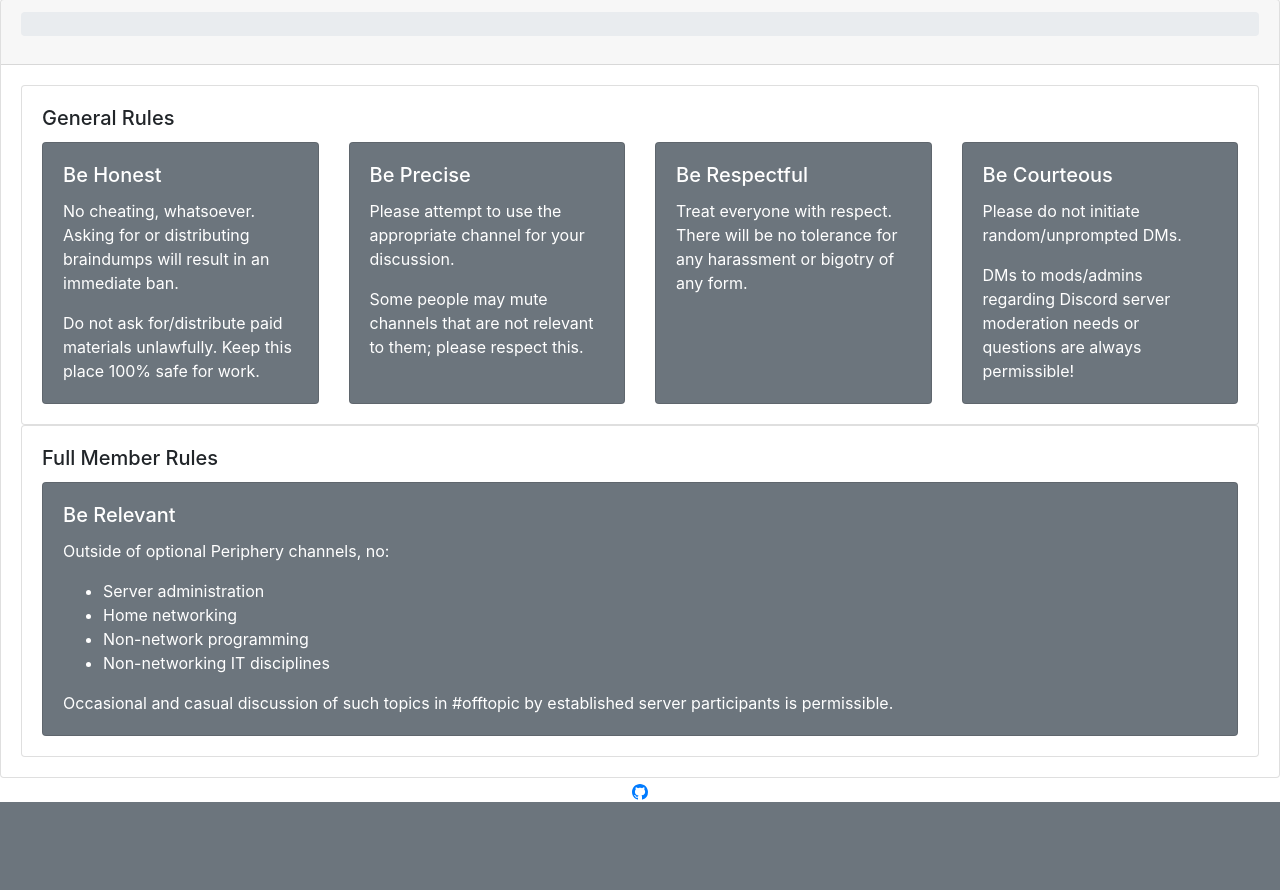
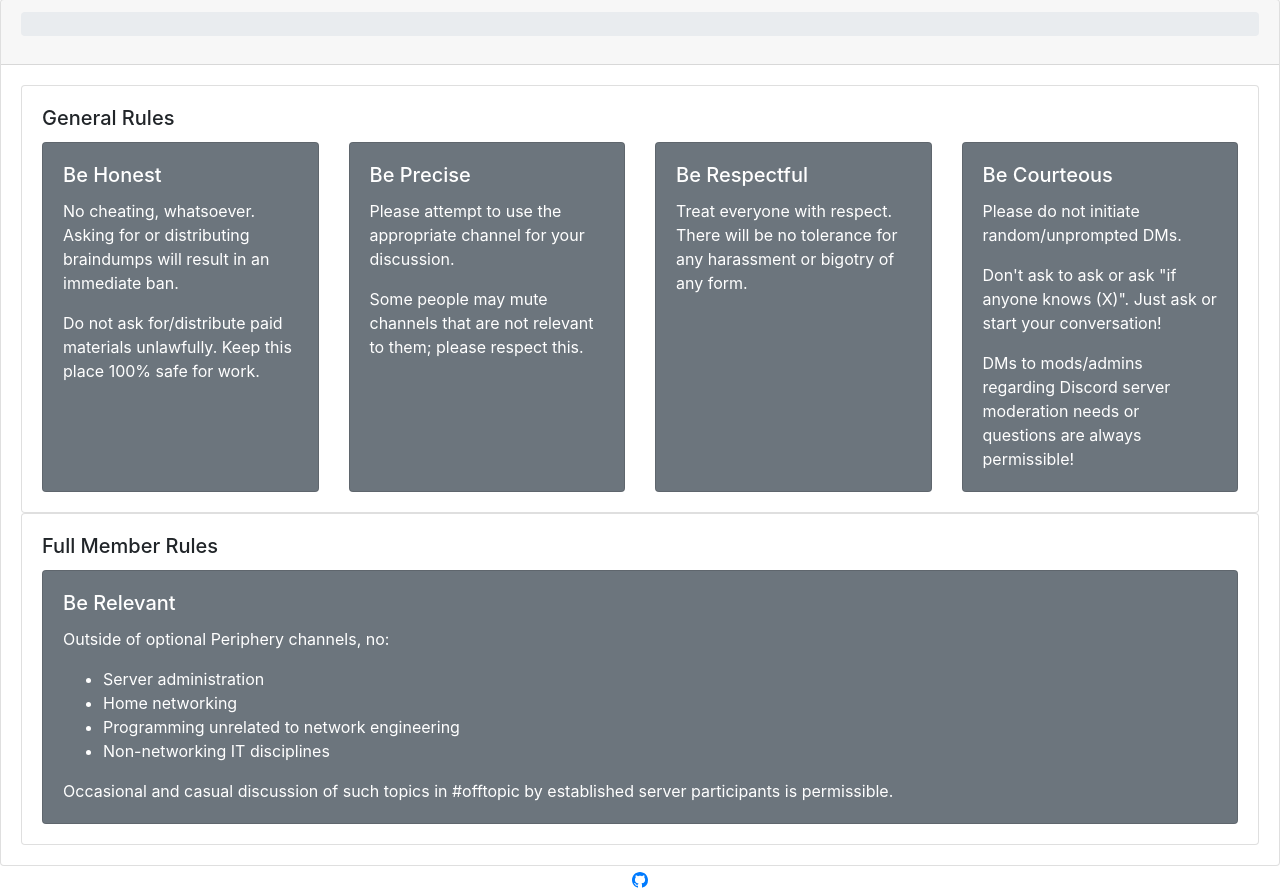
Before and after one commit to disnog/netranger-web, a Flask app: page /rules in a window 1280 px wide. Shown: the part 57-947 px from the top of the page. Before the commit the page ends 859 px from the top, so only its background shows below. Run offline with Flask 2, Linux system fonts and the light colour scheme; parts of the project's set-up code (start-up, migrations or seed data) failed here and were passed over; some libraries are stand-ins or nearby versions.

Commit message:
Minor rules update

```diff
--- a/nrweb/templates/general-rules.html
+++ b/nrweb/templates/general-rules.html
@@ -25,6 +25,7 @@
         <div class="card-body">
             <h5 class="card-title">Be Courteous</h5>
             <p class="card-text">Please do not initiate random/unprompted DMs.</p>
+            <p class="card-text">Don't ask to ask or ask "if anyone knows (X)". Just ask or start your conversation!</p>
             <p class="card-text">DMs to mods/admins regarding Discord server moderation needs or questions are always permissible!</p>
         </div>
     </div>
--- a/nrweb/templates/member-rules.html
+++ b/nrweb/templates/member-rules.html
@@ -6,7 +6,7 @@
             <ul>
                 <li>Server administration</li>
                 <li>Home networking</li>
-                <li>Non-network programming</li>
+                <li>Programming unrelated to network engineering</li>
                 <li>Non-networking IT disciplines</li>
             </ul>
             <p class="card-text">Occasional and casual discussion of such topics in #offtopic by established server participants is permissible.</p>
```
